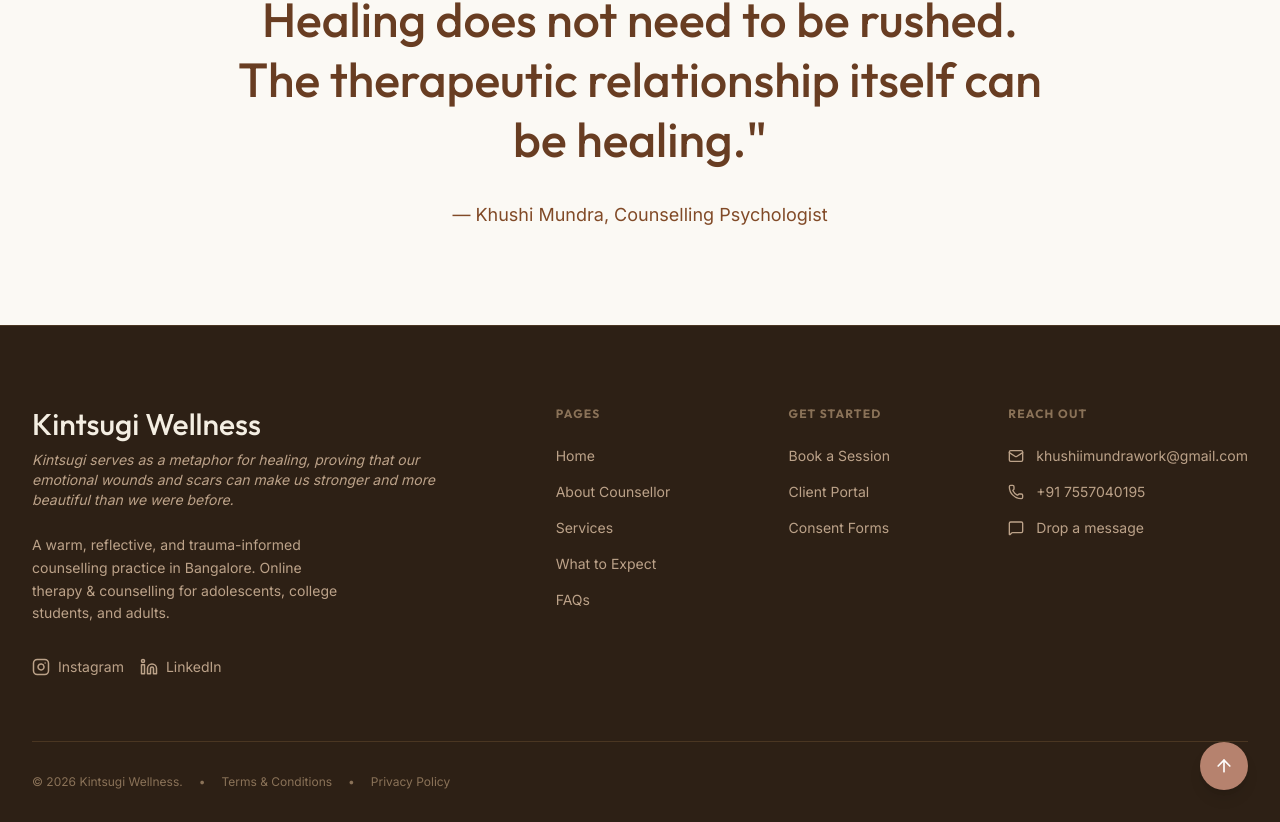
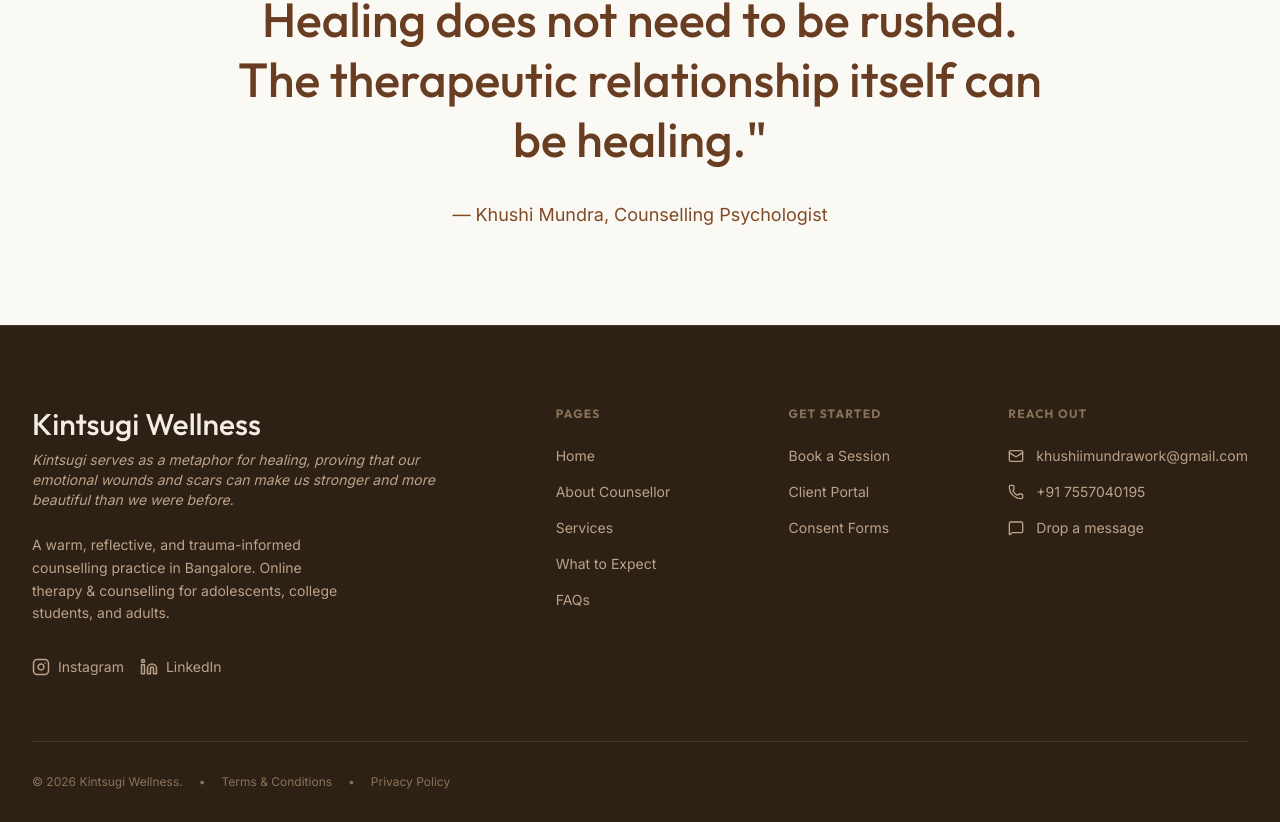
Before and after one commit to shashankmauryaa/kintsugi-wellness, a Next.js app: page / in a window 1280 px wide. Shown: the part 2135-2957 px from the top of the page. Built offline with nearby package versions, Linux system fonts and the light colour scheme.

Commit message:
refactor: remove scroll-to-top button from footer layout

```diff
--- a/src/app/layout.tsx
+++ b/src/app/layout.tsx
@@ -1,6 +1,6 @@
 import type { Metadata } from "next";
 import { Inter, Outfit } from "next/font/google";
-import { Mail, Phone, MessageSquare, ArrowUp } from "lucide-react";
+import { Mail, Phone, MessageSquare } from "lucide-react";
 import LegalModals from "@/components/LegalModals";
 import FaqLink from "@/components/FaqLink";
 import "./globals.css";
@@ -123,11 +123,6 @@ export default function RootLayout({
           {/* Bottom Bar */}
           <div className="max-w-7xl mx-auto flex flex-col md:flex-row items-center justify-between pt-8 border-t border-[#4a3622] relative">
             <LegalModals />
-
-            {/* Scroll to Top */}
-            <a href="#top" className="w-12 h-12 bg-[#b6826e] hover:bg-[#c99580] text-white rounded-full flex items-center justify-center transition-all shadow-lg mx-auto md:mx-0 md:absolute md:right-0 md:top-1/2 md:-translate-y-1/2">
-              <ArrowUp size={20} />
-            </a>
           </div>
         </footer>
       </body>
```
